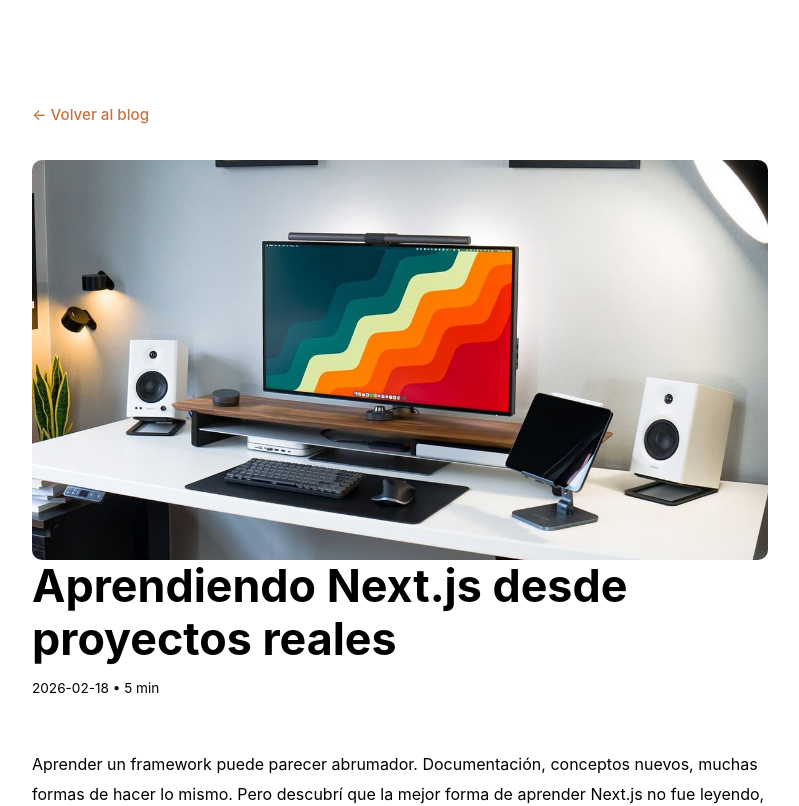
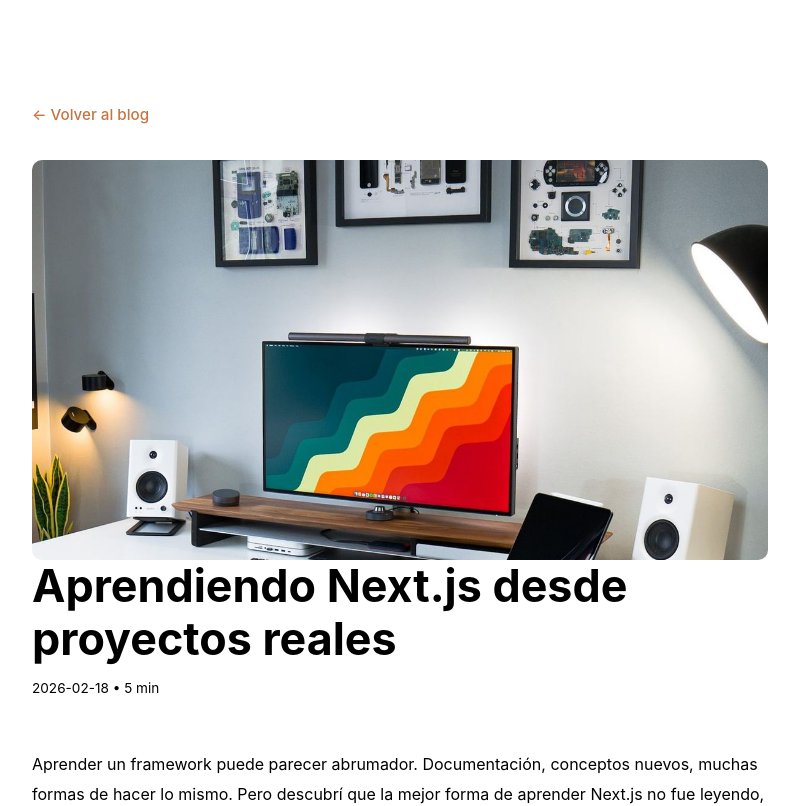
Before and after one commit to Bethsyf/portfolio, a Next.js app: page /blog/aprendiendo-nextjs in a window 1280 px wide. Shown: the top 806 px of the page, without its empty margins (240-1039 px from the left). Built offline with nearby package versions, Linux system fonts and the light colour scheme.

Commit message:
fix: add width and height to Next.js Image to resolve build error

```diff
--- a/src/pages/blog/[slug].tsx
+++ b/src/pages/blog/[slug].tsx
@@ -27,7 +27,14 @@ export default function BlogPostPage() {
         </Link>
         <article className={styles.article}>
           <div className={styles.imageWrapper}>
-            <Image src={post.image} alt={post.title} fill className={styles.image} priority />
+            <Image
+              width={800}
+              height={600}
+              src={post.image}
+              alt={post.title}
+              className={styles.image}
+              priority
+            />
           </div>
           <header className={styles.header}>
             <h1 className={styles.title}>{post.title}</h1>
```
Also changed, not shown: src/pages/blog/index.tsx (+7 -1 lines).
